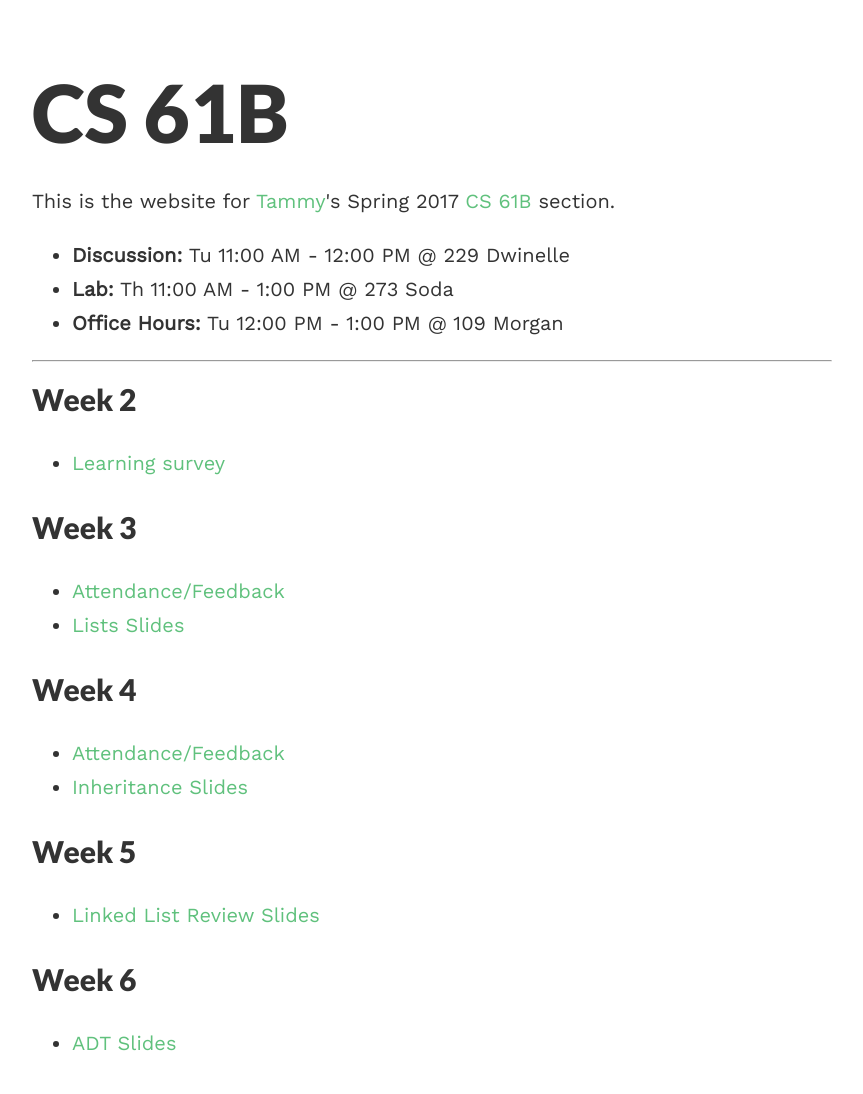
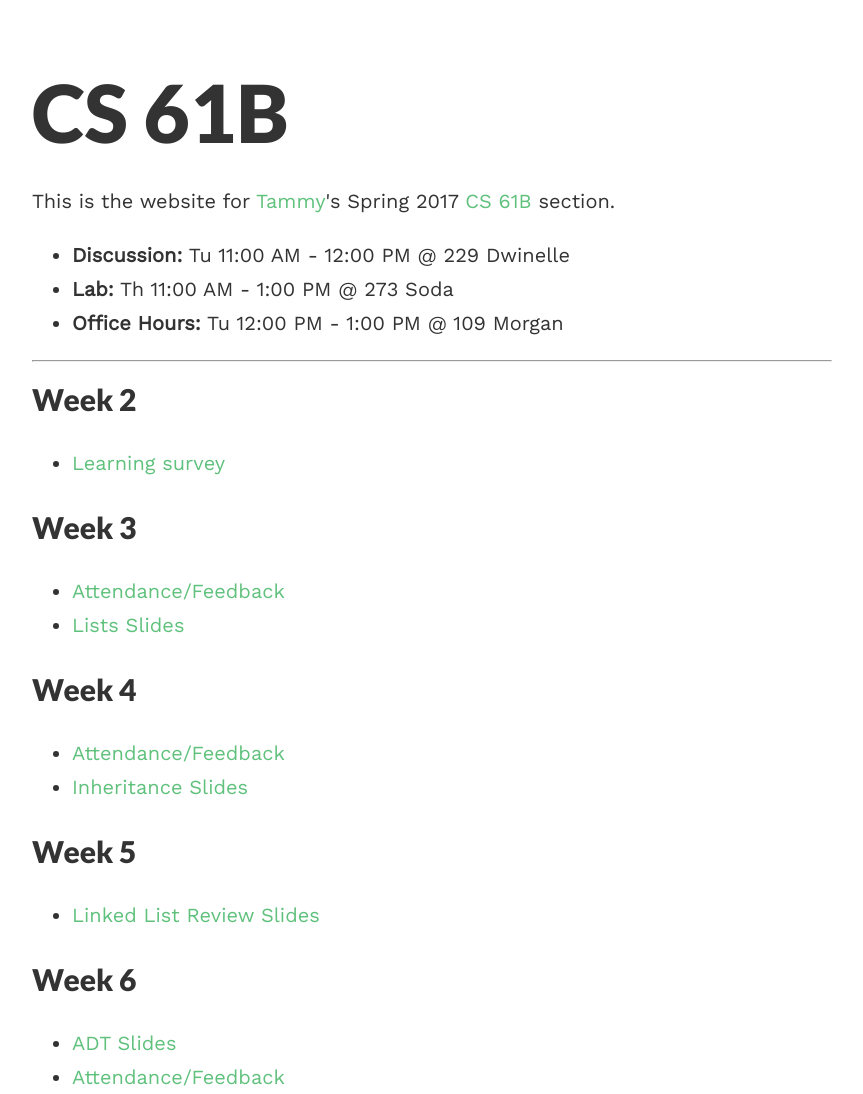
Before and after one commit to tammydonguyen/cs61b, a Jekyll site: the page built from index.html, in a window 1280 px wide. Shown: the whole page, without its empty margins (208-1071 px from the left). Built offline with Jekyll 4.4.1, drawn with Linux system fonts in a browser that asks for light colours; before the commit the page ends 1060 px from its top, so only the background shows below that.

Commit message:
add disc06 attendance

```diff
--- a/index.html
+++ b/index.html
@@ -39,4 +39,5 @@ This is the website for <a href="http://tmmydngyn.com/">Tammy</a>'s Spring 2017
 <h2>Week 6</h2>
 <ul>
     <li><a href="https://docs.google.com/a/berkeley.edu/presentation/d/1aRa8SiQgIp5MM5pSwF3_-8I-nc1L_J2MKtbcgzQdEnw/edit?usp=sharing">ADT Slides</a> </li>
+    <li><a href="https://docs.google.com/a/berkeley.edu/forms/d/e/1FAIpQLSf2Ht7Zgd526PdmMstWc-HY1uyi1rZY4t5ZjOR2-lpAkhmkKg/viewform">Attendance/Feedback</a> </li>
 </ul>
```
